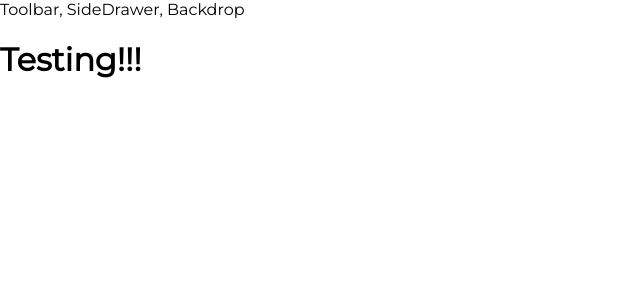
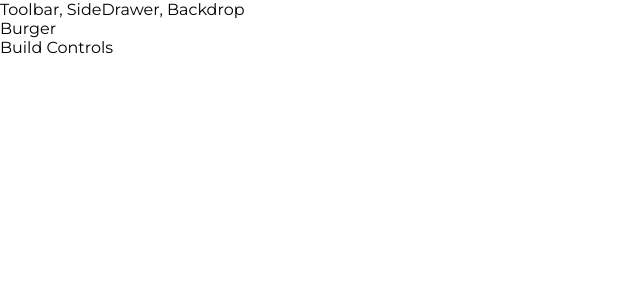
Before and after one commit to JohnSprunger/build-a-burger, a React app: page / in a window 1280 px wide. Shown: the top 300 px of the page, without its empty margins (0-640 px from the left). Built offline with nearby package versions, Linux system fonts and the light colour scheme.

Commit message:
Created Burger Builder Container

```diff
--- a/src/App.js
+++ b/src/App.js
@@ -1,11 +1,12 @@
 import React, { Component } from 'react';
 import Layout from './components/Layout/Layout';
+import BurgerBuilder from './containers/BurgerBuilder/BurgerBuilder'
 
 class App extends Component {
   render() {
     return (
       <Layout>
-        <h1>Testing!!!</h1>
+        <BurgerBuilder />
       </Layout>
     );
   }
--- /dev/null
+++ b/src/components/Layout/Layout.css
@@ -0,0 +1,3 @@
+.Content {
+    margin-top: 16px;
+}
--- a/src/components/Layout/Layout.js
+++ b/src/components/Layout/Layout.js
@@ -1,10 +1,11 @@
 import React from 'react';
 import Aux from '../../hoc/Auxiliary';
+import classes from './Layout.css'
 
 const layout = (props) => (
     <Aux>
         <div>Toolbar, SideDrawer, Backdrop</div>
-        <main>
+        <main className={classes.Content}>
             {props.children}
         </main>
     </Aux>
--- /dev/null
+++ b/src/containers/BurgerBuilder/BurgerBuilder.js
@@ -0,0 +1,15 @@
+import React, { Component } from 'react';
+import Aux from '../../hoc/Auxiliary';
+
+class BurgerBuilder extends Component {
+    render(){
+        return(
+            <Aux>
+                <div>Burger</div>
+                <div>Build Controls</div>
+            </Aux>
+        );
+    }
+}
+
+export default BurgerBuilder;
```
Also changed, not shown: src/components/Burger/Burger.js (added).
